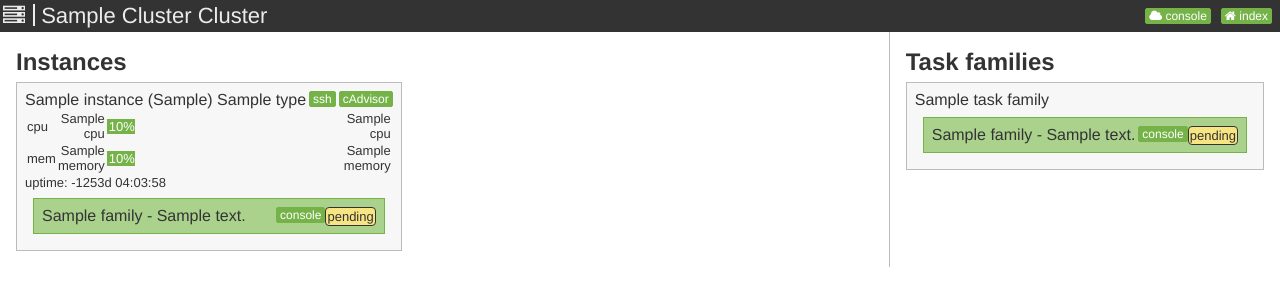
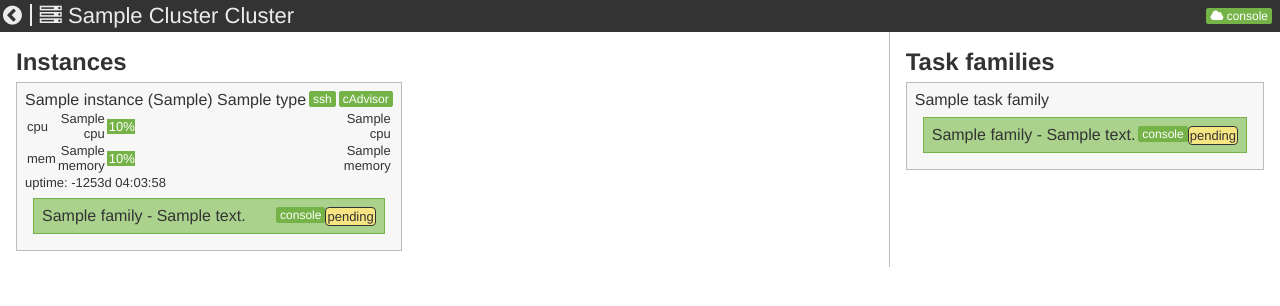
Before and after one commit to BusinessOptics/gryphon, a Flask app: template gryphon/templates/cluster.html in a window 1280 px wide. Shown: the top 306 px of the page. Run offline with Flask 2, Linux system fonts and the light colour scheme; the template is opened without the code that fills it: most values are stand-ins (such as "Sample title", 1, 10 or a date in 2020); some libraries are stand-ins or nearby versions.

Commit message:
Move back (to index) button to top left corner.
Everyone complained so we moved it. Also no longer open new windows,
people know how to right click "open in new tab".

```diff
--- a/gryphon/static/css/styles.css
+++ b/gryphon/static/css/styles.css
@@ -30,9 +30,15 @@ h2 {
     font-weight: normal;
 }
 
-.header h1 i {
+.header h1 a i.fa-chevron-circle-left {
+    color: #ececec;
     border-right: 2px solid #ececec;
     padding-right: 8px;
+    margin-right: 8px;
+}
+
+.header h1 a i.fa-chevron-circle-left:hover {
+    color: #75b348;
 }
 
 .overview {
--- a/gryphon/templates/cluster.html
+++ b/gryphon/templates/cluster.html
@@ -43,10 +43,9 @@
 {% endblock %}
 {% block body %}
 <div class='header'>
-    <a class='action' href='/'><i class="fa fa-home"></i> index</a>
     {% set link = 'https://console.aws.amazon.com/ecs/home?region=us-east-1#/clusters/'~cluster.name %}
     {% include "consolebutton.html" %}
-    <h1><i class="fa fa-server"></i> {{cluster.name|title}} Cluster</h1>
+    <h1><a href='/'><i class="fa fa-chevron-circle-left"></i></a><i class="fa fa-server"></i> {{cluster.name|title}} Cluster</h1>
 </div>
 <div class='overview'>
     <div class='instances-container'>
--- a/gryphon/templates/definitions.html
+++ b/gryphon/templates/definitions.html
@@ -44,10 +44,9 @@
 {% endblock %}
 {% block body %}
 <div class='header'>
-    <a class='action' href='/'><i class="fa fa-home"></i> index</a>
     {% set link = 'https://console.aws.amazon.com/ecs/home?region=us-east-1#/taskDefinitions' %}
     {% include "consolebutton.html" %}
-    <h1><i class="fa fa-tasks"></i> Task Definitions</h1>
+    <h1><a href='/'><i class="fa fa-chevron-circle-left"></i></a><i class="fa fa-tasks"></i> Task Definitions</h1>
 </div>
 <div class='overview'>
     <div class="task-definition-container">
--- a/gryphon/templates/index.html
+++ b/gryphon/templates/index.html
@@ -9,7 +9,7 @@
 <div class="header">
   {% set link = 'https://console.aws.amazon.com/ecs/home?region=us-east-1#/clusters' %}
   {% include "consolebutton.html" %}
-  <a target="_blank" class="action" href="/task_definitions"><i class="fa fa-tasks"></i> Task definitions</a>
+  <a class="action" href="/task_definitions"><i class="fa fa-tasks"></i> Task definitions</a>
   <h1><i class="fa fa-cloud"></i> ECS Overview</h1>
 </div>
 <div class="index-list">
@@ -17,10 +17,10 @@
   <ul>
     {% for cluster in clusters %}
     <li>
-    <a target="_blank" href="cluster/{{cluster.clusterName}}/">{{cluster.clusterName|title}}</a>
+    <a href="cluster/{{cluster.clusterName}}/">{{cluster.clusterName|title}}</a>
     {% set link = 'https://console.aws.amazon.com/ecs/home?region=us-east-1#/clusters/'~cluster.clusterName %}
     {% include "consolebutton.html" %}
-    <a target="_blank" class="action" href="cluster/{{cluster.clusterName}}/"><i class="fa fa-eye"></i> overview</a>
+    <a class="action" href="cluster/{{cluster.clusterName}}/"><i class="fa fa-eye"></i> overview</a>
     </li>
     {% endfor %}
   </table>
```
